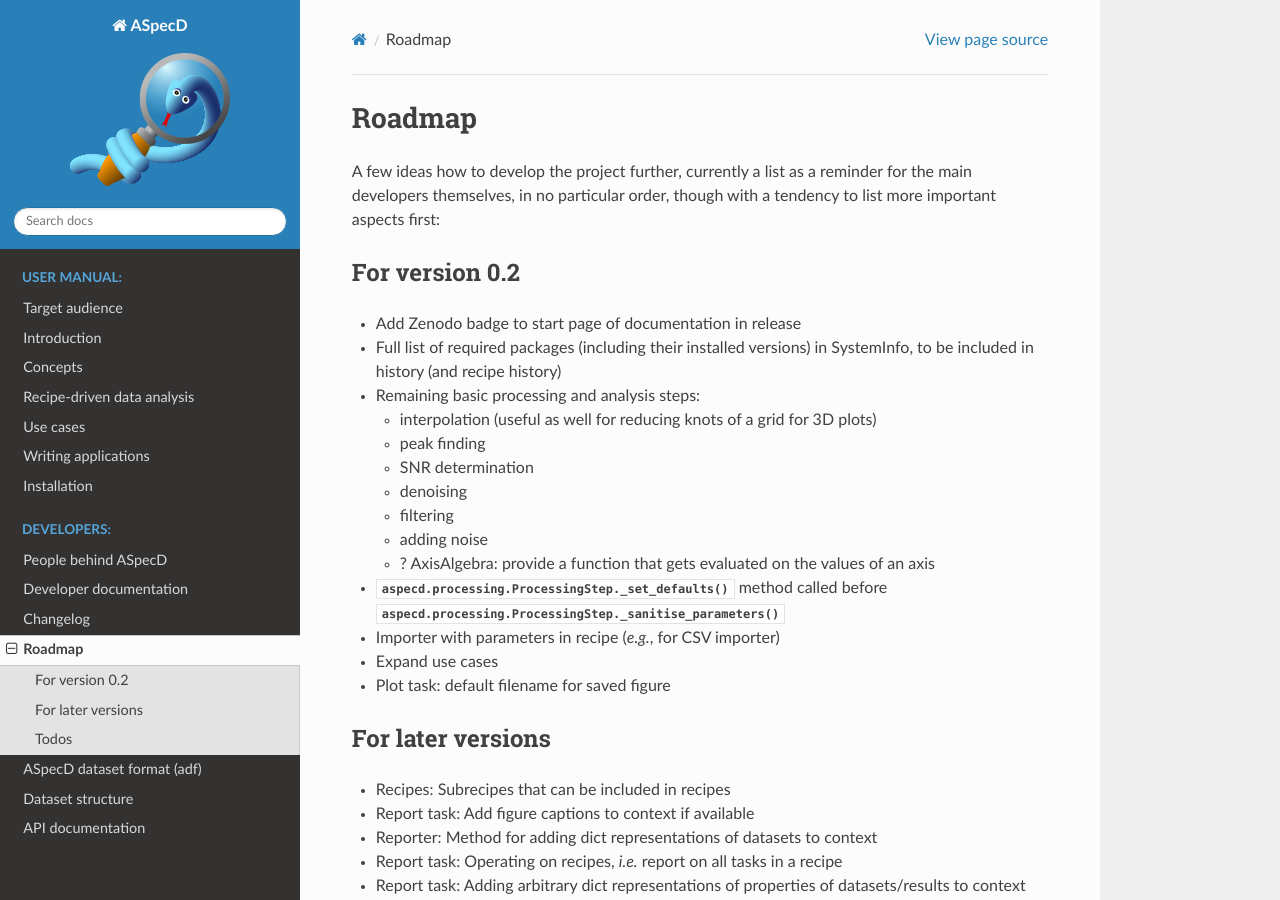
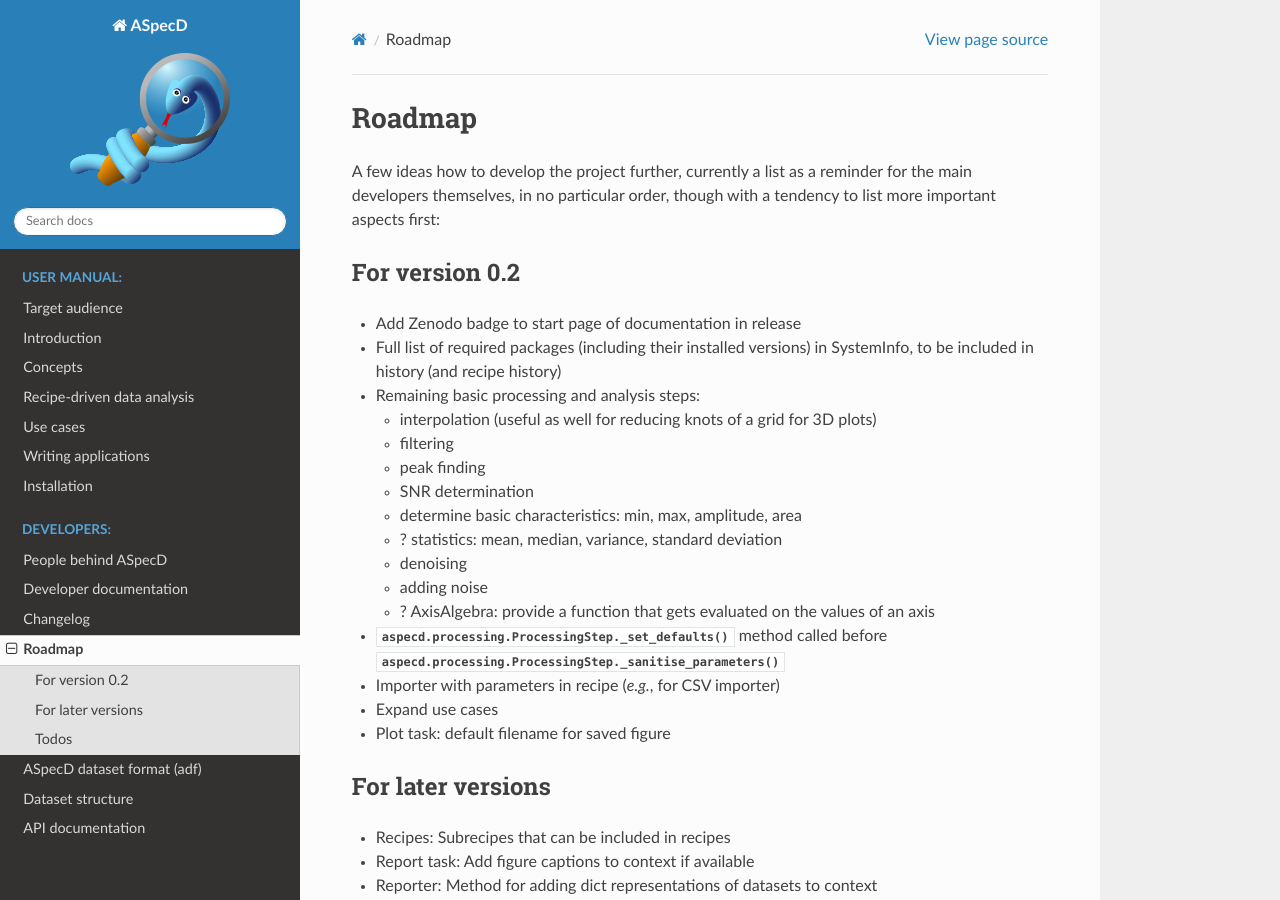
Before and after one commit to tillbiskup/aspecd, a Sphinx documentation site: the page built from docs/roadmap.rst, in a window 1280 px wide and 900 px high. Built offline with Sphinx 7.4.7 and the Read the Docs theme 2.0.0, drawn with Linux system fonts in a browser that asks for light colours.

```diff
--- a/docs/changelog.rst
+++ b/docs/changelog.rst
@@ -28,7 +28,7 @@ New features
 
 * DatasetAlgebra: add and subtract data of second dataset to/from dataset
 
-* ExtractCommonRange for 1D and 2D datasets
+* CommonRangeExtraction for 1D and 2D datasets
 
 * SinglePlotter2D:
 
--- a/docs/roadmap.rst
+++ b/docs/roadmap.rst
@@ -15,10 +15,12 @@ For version 0.2
 * Remaining basic processing and analysis steps:
 
   * interpolation (useful as well for reducing knots of a grid for 3D plots)
+  * filtering
   * peak finding
   * SNR determination
+  * determine basic characteristics: min, max, amplitude, area
+  * ? statistics: mean, median, variance, standard deviation
   * denoising
-  * filtering
   * adding noise
   * ? AxisAlgebra: provide a function that gets evaluated on the values of an axis
 
```
Also changed, not shown: 3 other files.
